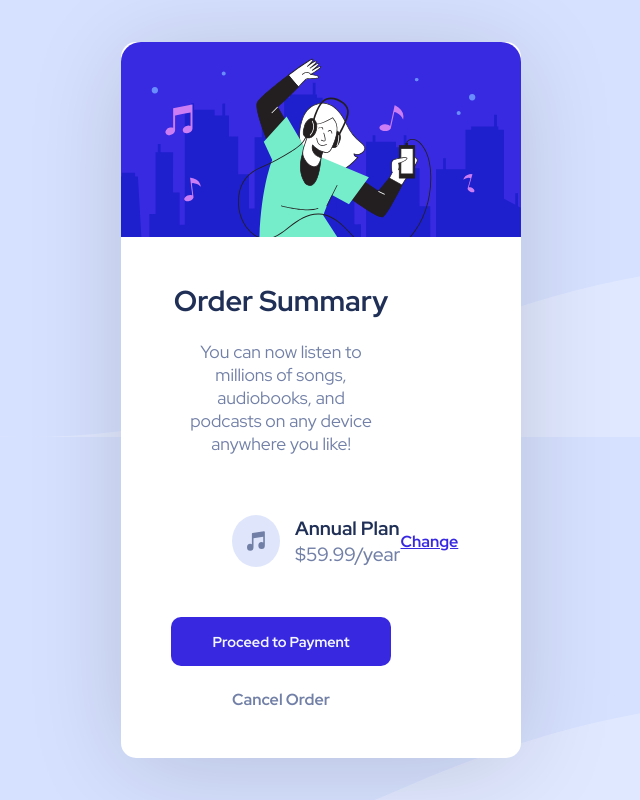
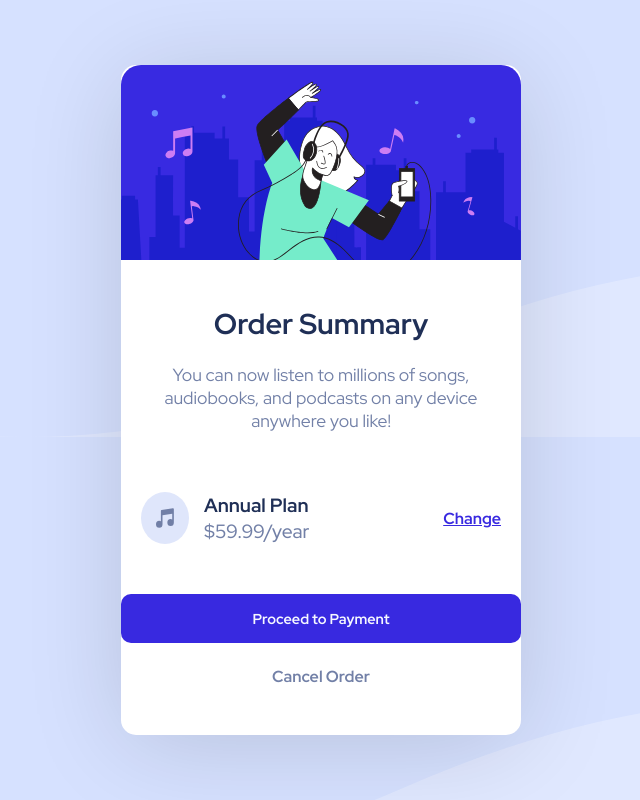
Before and after one commit to abdellah-abadou/FM-Order-summary-card, a plain HTML site: page index.html in a window 1280 px wide. Shown: the whole page, without its empty margins (319-959 px from the left). Drawn offline with Linux system fonts and the light colour scheme; files whose address does not match are found by name.

Commit message:
Update desktop.css

```diff
--- a/style/desktop.css
+++ b/style/desktop.css
@@ -47,12 +47,11 @@ main {
 }
 
 .card div {
-    width: 80%;
+    width: 100%;
     display: flex;
     align-items: center;
     justify-content: center;
     flex-direction: column;
-    padding: 0 50px;
 }
 
 h1 {
```
